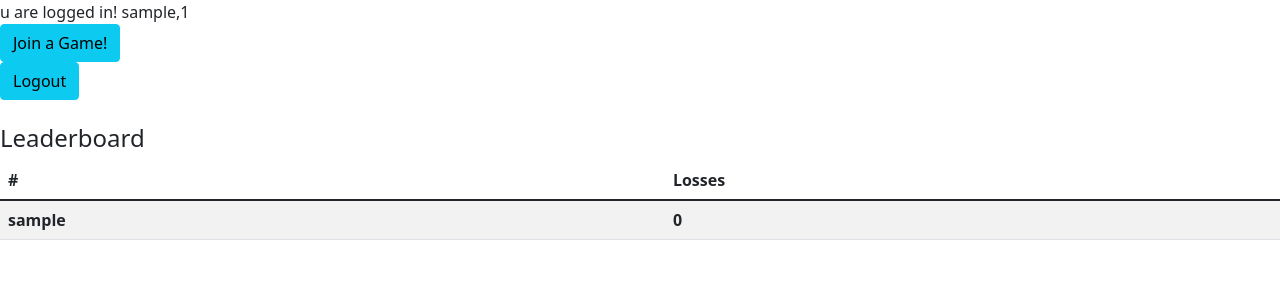
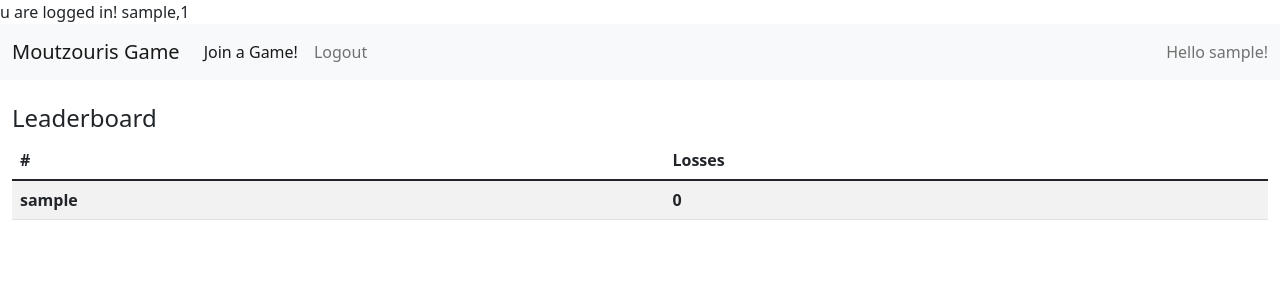
Before and after one commit to iee-ihu-gr-course1941/ADISE21_moutzouris_game, a PHP site: page /Queue/index.php in a window 1280 px wide. Shown: the top 300 px of the page. Run offline with PHP 8.4, Linux system fonts and the light colour scheme; the visitor is signed in with stand-in values (Sample User, id 1); lists and menus that the app fills with data are empty.

Commit message:
Some changes, navbar, css

```diff
--- a/Queue/index.php
+++ b/Queue/index.php
@@ -21,17 +21,37 @@
     <link rel="stylesheet" href="https://cdn.jsdelivr.net/npm/bootstrap@5.1.3/dist/css/bootstrap.min.css" integrity="sha384-1BmE4kWBq78iYhFldvKuhfTAU6auU8tT94WrHftjDbrCEXSU1oBoqyl2QvZ6jIW3" crossorigin="anonymous"><link rel="stylesheet" href="https://cdn.jsdelivr.net/npm/bootstrap@5.1.3/dist/css/bootstrap.min.css" integrity="sha384-1BmE4kWBq78iYhFldvKuhfTAU6auU8tT94WrHftjDbrCEXSU1oBoqyl2QvZ6jIW3" crossorigin="anonymous">
     <title>Document</title>
 </head>
+
 <body>
-    <br>
-    <button id="joinGame" class="btn btn-info">Join a Game!</button>
-    <br>
-    <button class="btn btn-info"><a href="../src/api/logout.php">Logout</a></button>
-    <br>
-    <br>
-    <div class="userDiv">
+<nav class="navbar navbar-expand-lg navbar-light bg-light mb-4">
+  <div class="container-fluid">
+    <a class="navbar-brand" href="/moutzouris">Moutzouris Game</a>
+    <button class="navbar-toggler" type="button" data-bs-toggle="collapse" data-bs-target="#navbarSupportedContent" aria-controls="navbarSupportedContent" aria-expanded="false" aria-label="Toggle navigation">
+      <span class="navbar-toggler-icon"></span>
+    </button>
+    <div class="collapse navbar-collapse" id="navbarSupportedContent">
+      <ul class="navbar-nav me-auto mb-2 mb-lg-0">
+        <li class="nav-item">
+          <a id="joinGame" class="nav-link active" aria-current="page" href="#">Join a Game!</a>
+        </li>
+        <li class="nav-item">
+          <a class="nav-link" href="../src/api/logout.php">Logout</a>
+        </li>
+      </ul>
+      <span class="navbar-text">
+      <?php
+        echo 'Hello ' . $_SESSION['username'] . '!';
+      ?>
+      </span>
+    </div>
+  </div>
+</nav>
+
+    <div class="container-fluid">
+        <div class="row">
+            <div class="col-sm-12 userDiv">
                 <h4>Leaderboard</h4>
                 <ul class="list-group" id="users">
-
                 </ul>
                 <table class="table table-striped">
                 <thead>
@@ -45,6 +65,8 @@
                 </tbody>
                 </table>
             </div>
+        </div>
+    </div>
     <style>
         a{
             text-decoration : none;
--- a/Register/index.html
+++ b/Register/index.html
@@ -34,8 +34,7 @@
 
         </form>
         <div id="create-account-wrap">
-            <p>Already a member <a href="../">Sign In!</a>
-            <p>
+            <p>Already a member <a href="../">Sign In!</a></p>
         </div>
         <!--create-account-wrap-->
     </div>
--- a/index.html
+++ b/index.html
@@ -30,8 +30,7 @@
             <p id="response"></p>
         </form>
         <div id="create-account-wrap">
-            <p>Not a member? <a href="Register/">Create Account</a>
-            <p>
+            <p>Not a member? <a href="Register/">Create Account</a></p>
         </div>
         <!--create-account-wrap-->
     </div>
--- /dev/null
+++ b/src/css/menu.css
@@ -0,0 +1,4 @@
+
+.navbar-light .navbar-text {
+	color: orangered;
+}
```
Also changed, not shown: src/css/login.css (+14 -7 lines). Lines whose indentation alone changed are shown as unchanged.
